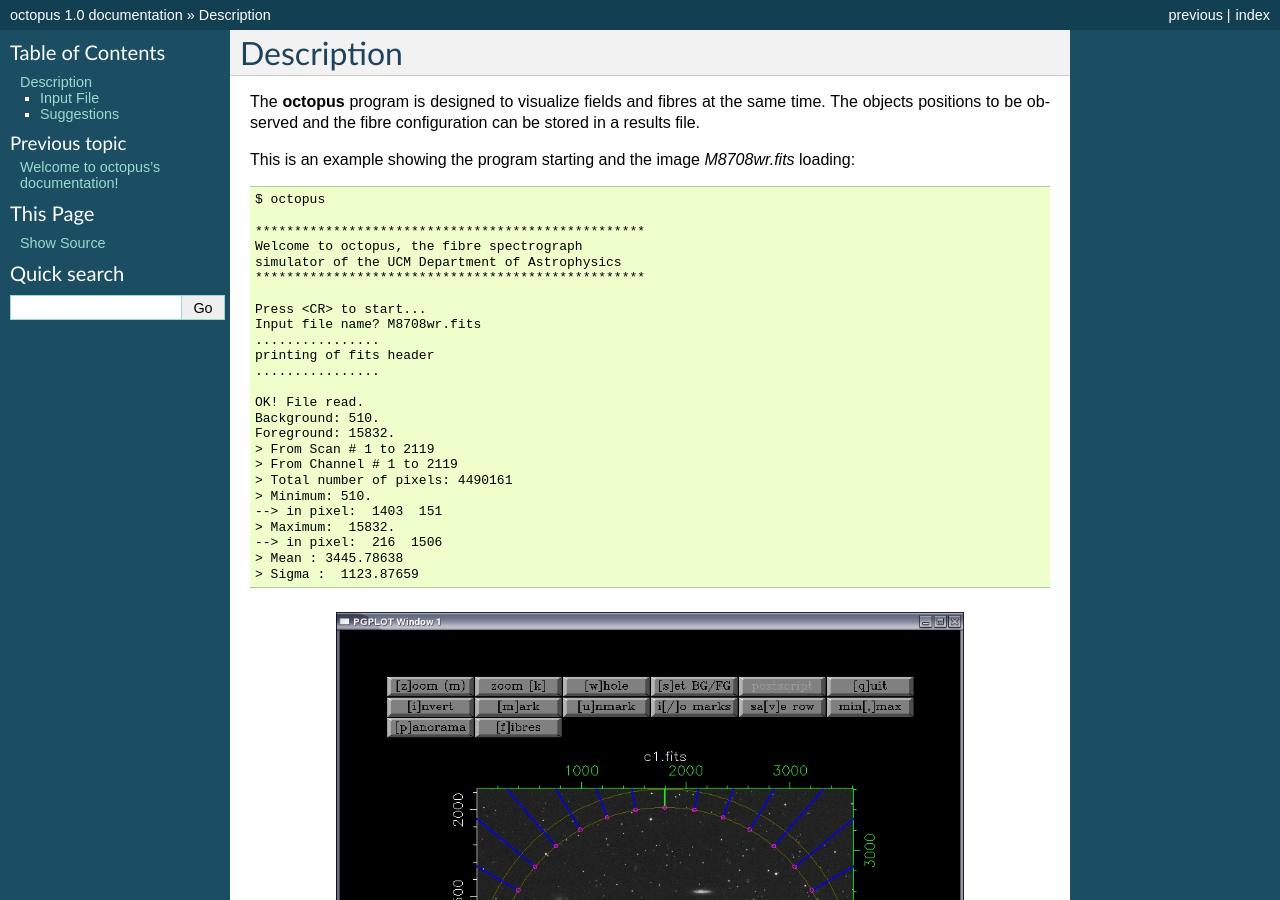
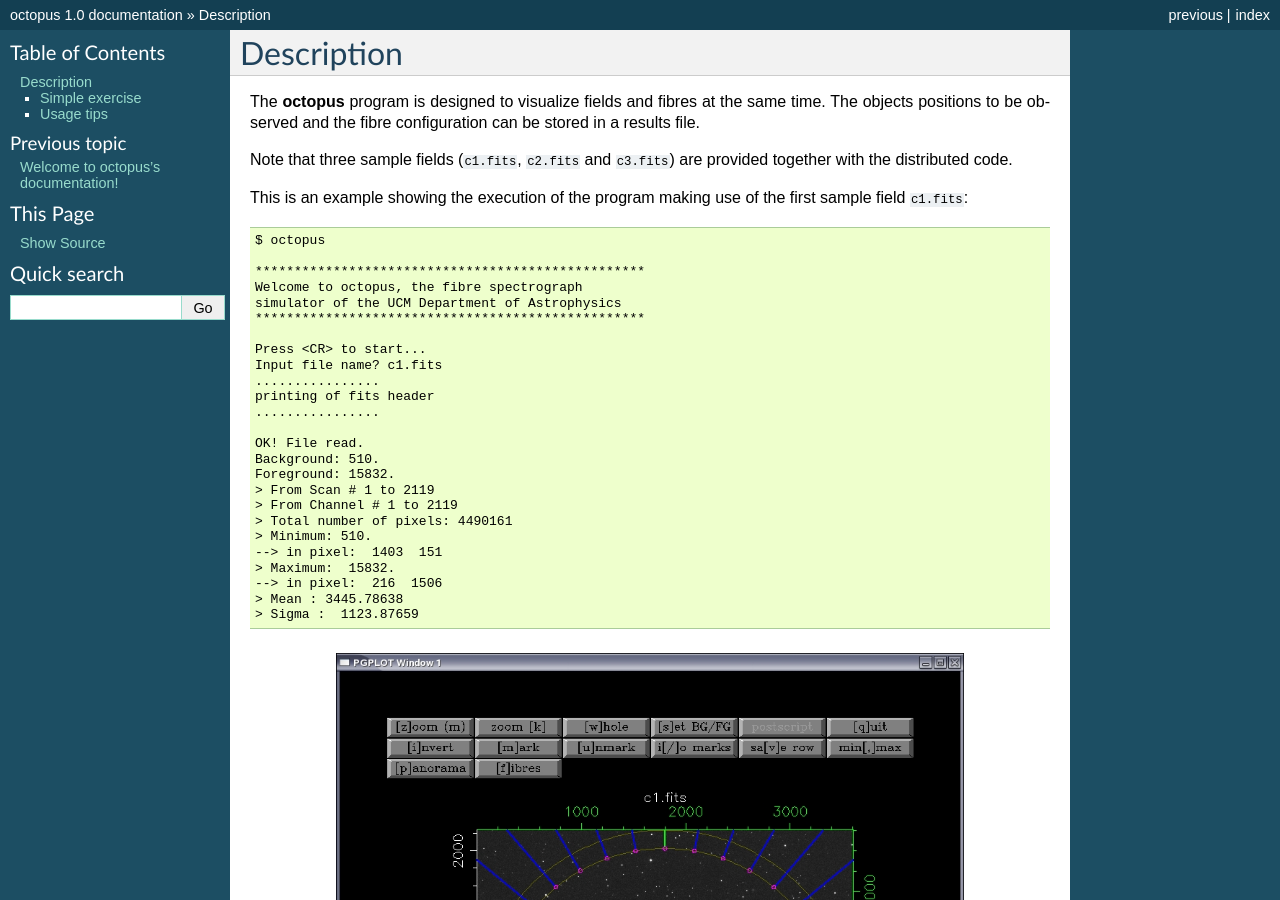
Before and after one commit to nicocardiel/octopus, a Sphinx documentation site: the page built from docs/description.rst, in a window 1280 px wide and 900 px high. Built offline with Sphinx 7.4.7, drawn with Linux system fonts in a browser that asks for light colours; formulas are drawn with MathJax 3; some of the changed text lies outside the part shown.

Commit message:
Replace file name of sample file in documentation

```diff
--- a/docs/description.rst
+++ b/docs/description.rst
@@ -5,7 +5,11 @@ Description
 
 The **octopus** program is designed to visualize fields and fibres at the same time. The objects positions to be observed and the fibre configuration can be stored in a results file.
 
-This is an example showing the program starting and the image *M8708wr.fits* loading:
+Note that three sample fields (``c1.fits``, ``c2.fits`` and ``c3.fits``) are
+provided together with the distributed code.
+
+This is an example showing the execution of the program making use of the first
+sample field ``c1.fits``:
 
 ::
 
@@ -17,7 +21,7 @@ This is an example showing the program starting and the image *M8708wr.fits* loa
     **************************************************
 
     Press <CR> to start...
-    Input file name? M8708wr.fits
+    Input file name? c1.fits
     ................
     printing of fits header
     ................
@@ -74,8 +78,8 @@ In this ``fibres`` mode the user can perform several operations that can be sele
     (J2000.0) R.A.:  12 29 59.19  DEC.:  +12 20 53.04
     (B1950.0) R.A.:  12 27 27.31  DEC.:  +12 37 27.43
 
-Input File
------------
+Simple exercise
+---------------
 
 As a simple example to learn how to use **octpus** let's follow this exercise.
 We have a fibre spectrograph that can position the fibres in a 40'-diameter field. We then have 32 fibres for the interesting objects and for the sky background, and another 4 for the guiding stars (*fiducial fibres*).
@@ -100,8 +104,8 @@ At the end, a file will be saved with the results for each field.
    :align: center
    :width: 80%
 
-Suggestions
--------------
+Usage tips
+----------
 
 The coordinates of an image area can be obtained positioning the mouse in this place and pressing the ``Tab`` key. Then **octopus** will show, in the alphanumeric window, the position in equatorial coordinates and for the B1950 an J2000 equinoxes. This system is very useful to locate one particular object.
 
```
